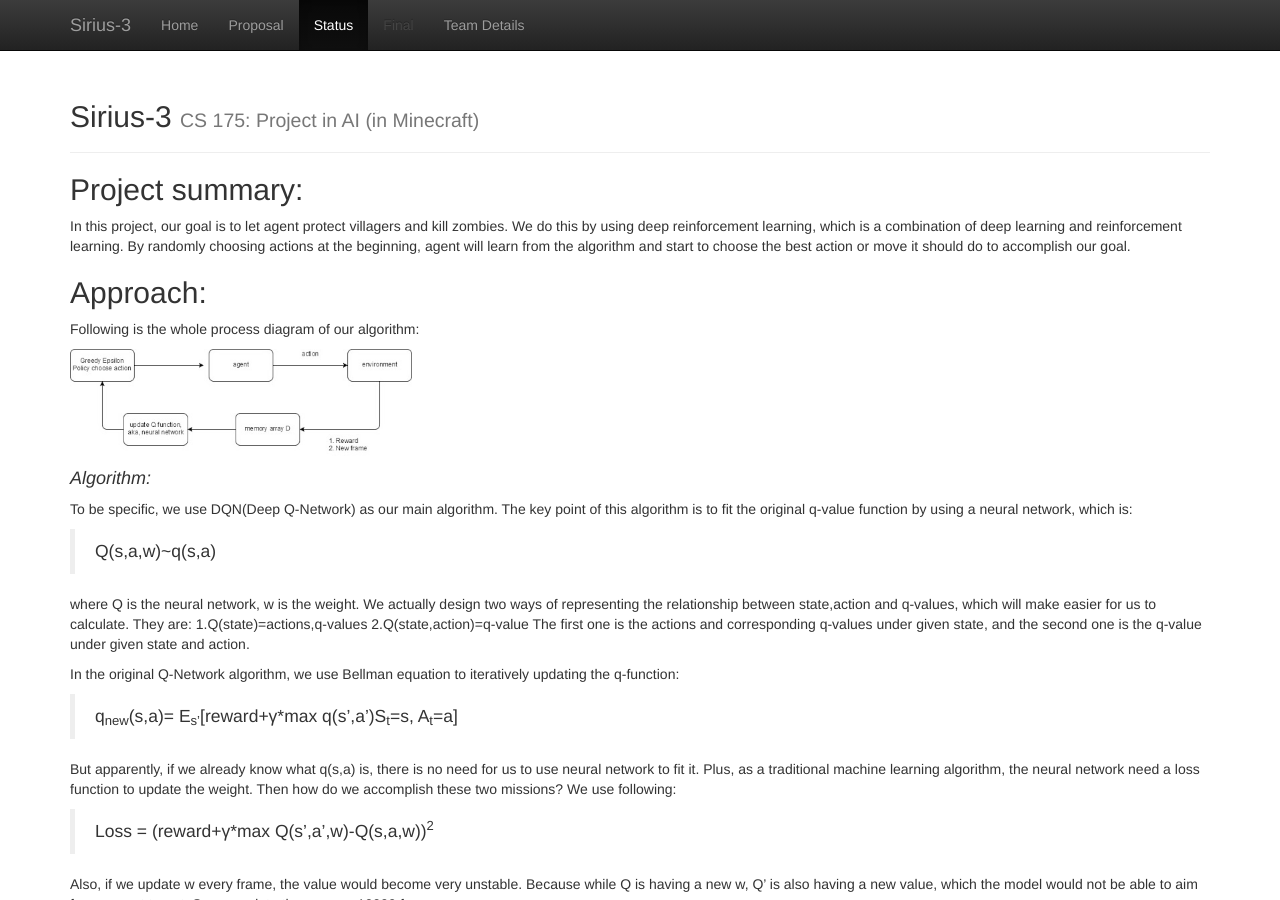
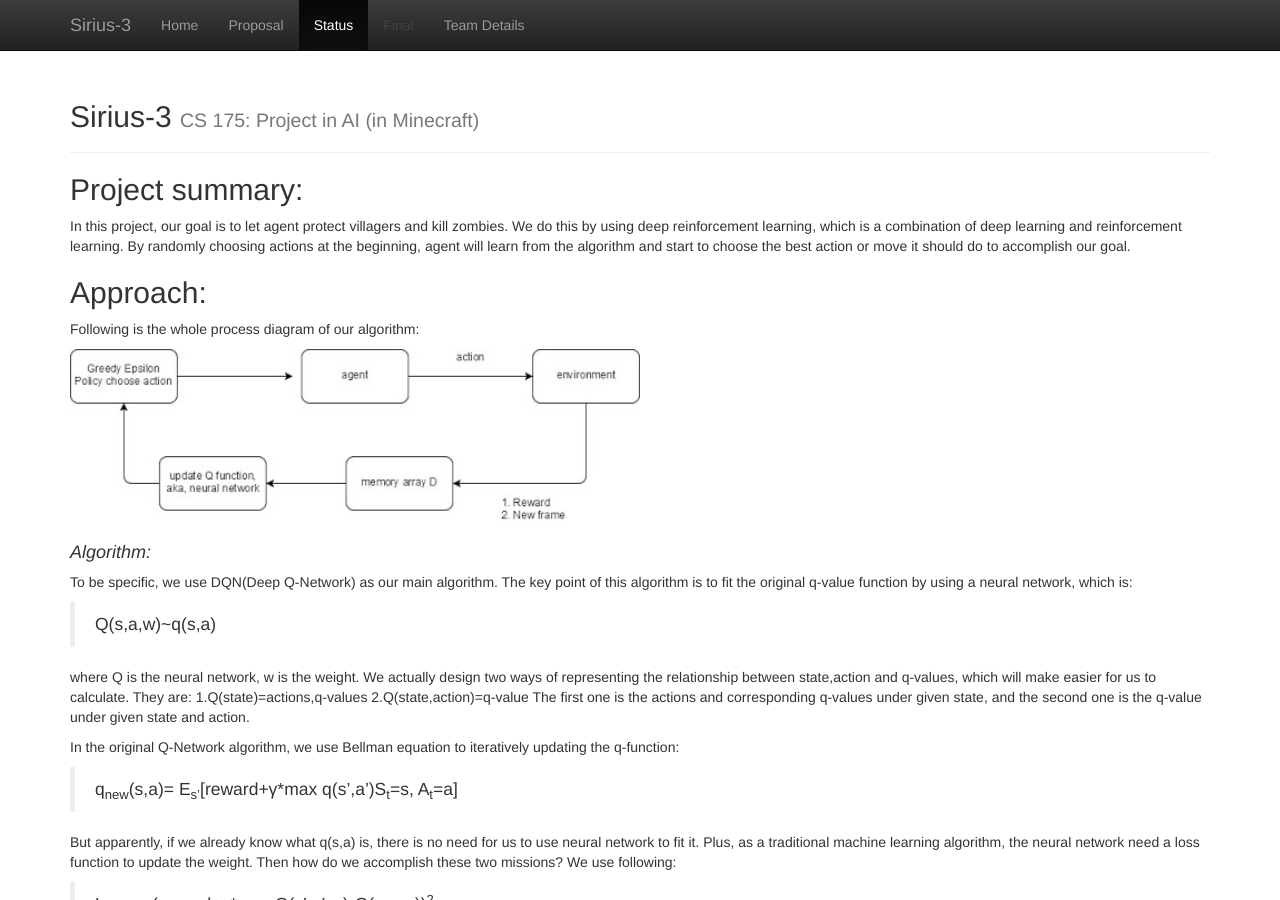
Before and after one commit to jiacheh4/Sirius-3, a Jekyll site: the page built from docs/status.md, in a window 1280 px wide and 900 px high. Built offline with Jekyll 4.4.1, drawn with Linux system fonts in a browser that asks for light colours.

Commit message:
Update status.md

```diff
--- a/docs/status.md
+++ b/docs/status.md
@@ -13,7 +13,7 @@ learn from the algorithm and start to choose the best action or move it should d
 
 Following is the whole process diagram of our algorithm:
 
-<img src="image/algorithm.jpg" alt="image/algorithm.jpg" style="width:30%;height:30%">
+<img src="image/algorithm.jpg" alt="image/algorithm.jpg" style="width:50%;height:50%">
 
 #### _Algorithm:_
 
@@ -55,7 +55,7 @@ We will record every frame, its corresponding action, reward and if this frame i
 
 Every time we need to take out the data, we randomly choose one frame. The chosen frame we call it “key frame”. The key frame will form a state (frame k-3 to frame k) and new_state(k-2 to k+1). The action will just be the action from the key frame k.
 
-<img src="image/Diagram.jpg" alt="image/Diagram.jpg" style="width:30%;height:30%">
+<img src="image/Diagram.jpg" alt="image/Diagram.jpg" style="width:50%;height:50%">
 
 So every piece of data took out from the memory array would be in the form of:
 
```
